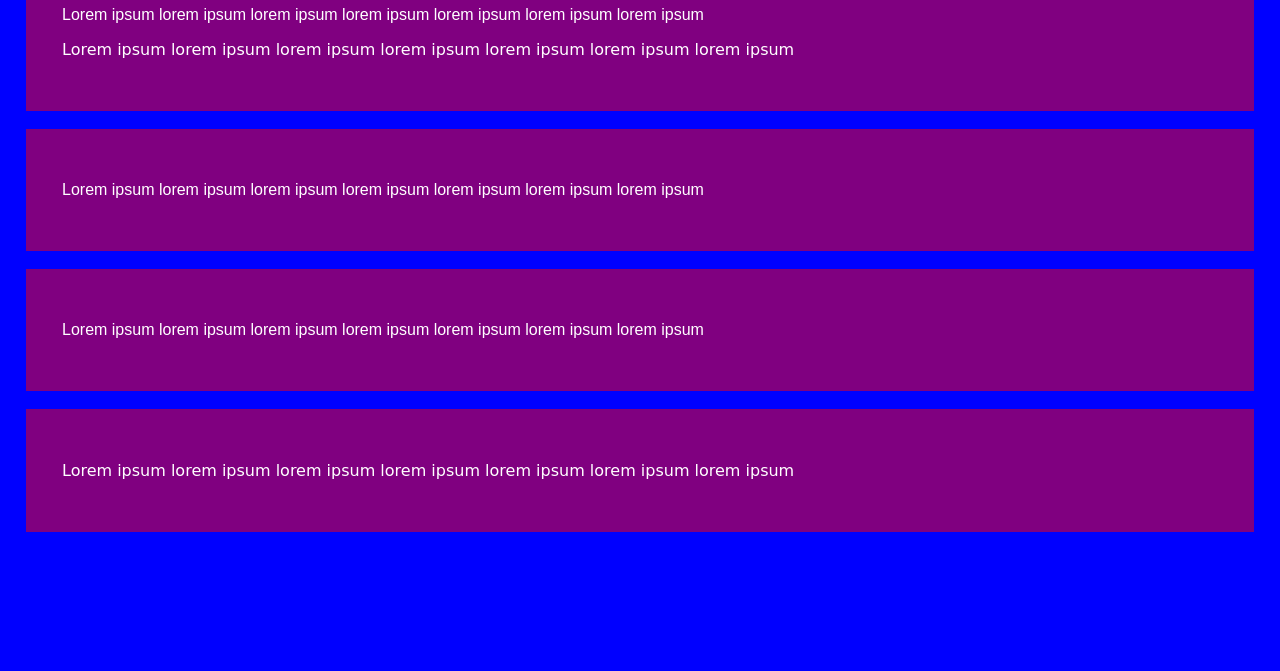
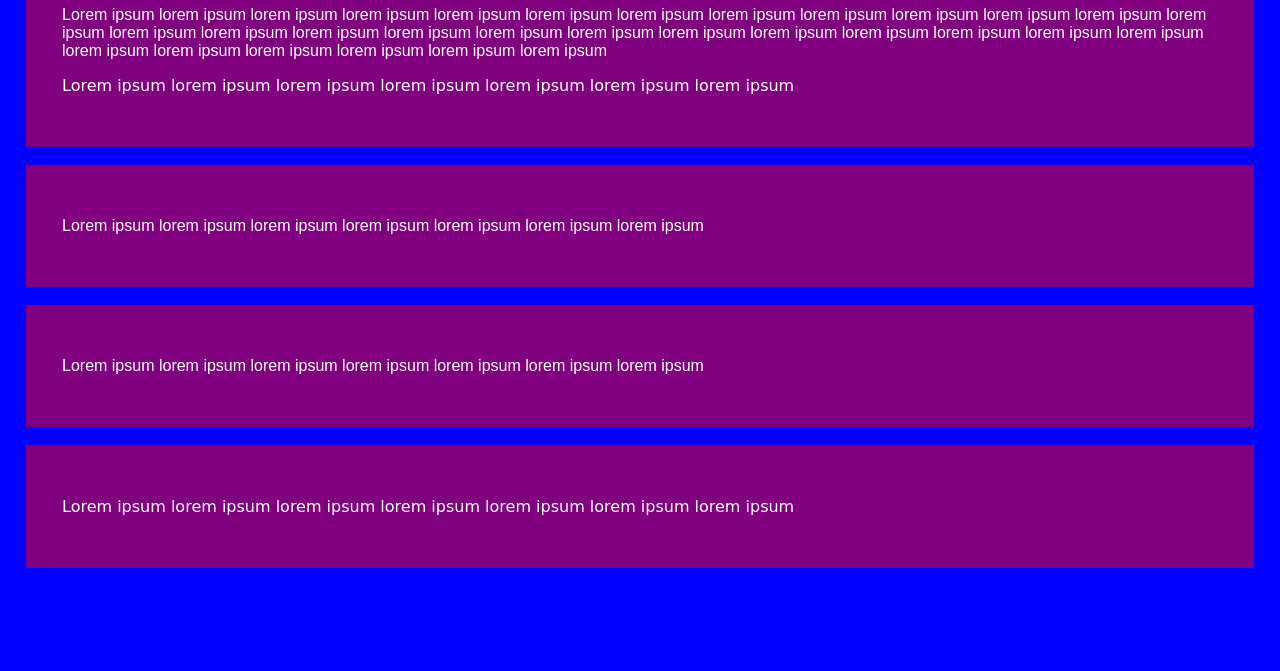
Before and after one commit to dynamo3/basic-css-selectors, a plain HTML site: page index.html in a window 1280 px wide. Shown: the part 129-800 px from the top of the page. Drawn offline with Linux system fonts and the light colour scheme.

Commit message:
moar lorem ipsum

```diff
--- a/index.html
+++ b/index.html
@@ -11,7 +11,7 @@
 	<div class="foo">
 		<div id="bar">
 			<h1>Lorem Ipsum</h1>
-			<p>Lorem ipsum lorem ipsum lorem ipsum lorem ipsum lorem ipsum lorem ipsum lorem ipsum</p>
+			<p>Lorem ipsum lorem ipsum lorem ipsum lorem ipsum lorem ipsum lorem ipsum lorem ipsum lorem ipsum lorem ipsum lorem ipsum lorem ipsum lorem ipsum lorem ipsum lorem ipsum lorem ipsum lorem ipsum lorem ipsum lorem ipsum lorem ipsum lorem ipsum lorem ipsum lorem ipsum lorem ipsum lorem ipsum lorem ipsum lorem ipsum lorem ipsum lorem ipsum lorem ipsum lorem ipsum lorem ipsum</p>
 			<p class="other-text">Lorem ipsum lorem ipsum lorem ipsum lorem ipsum lorem ipsum lorem ipsum lorem ipsum</p>
 		</div>
 	</div>
```
